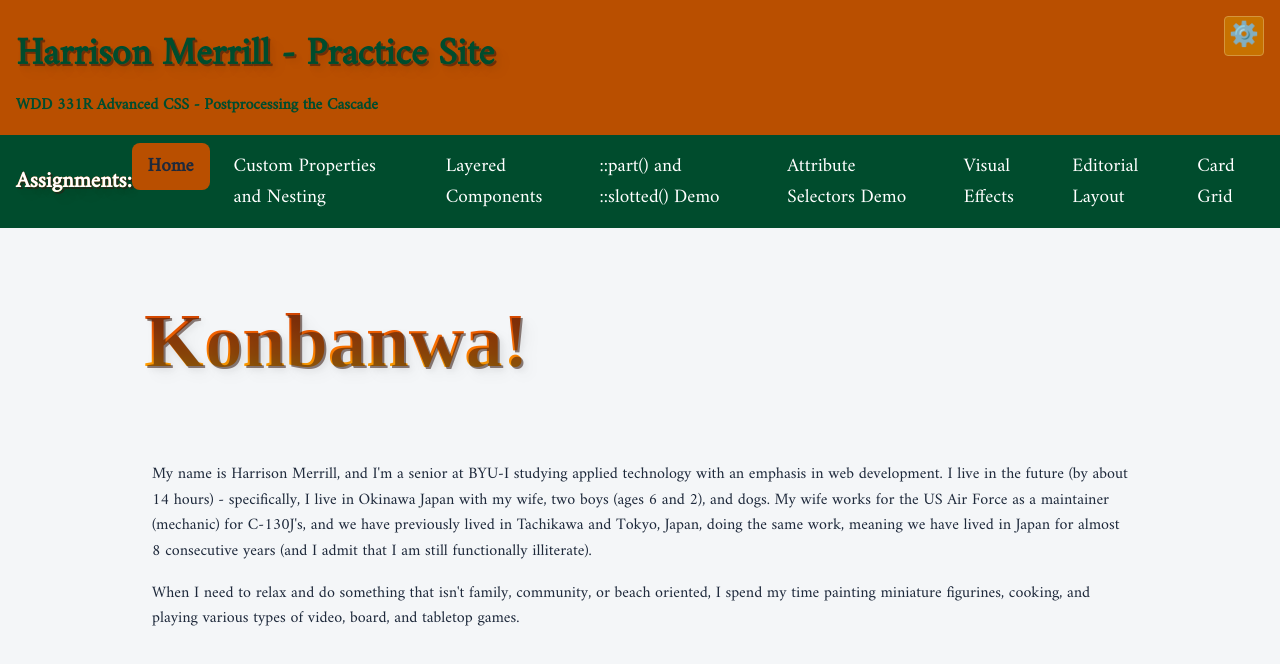
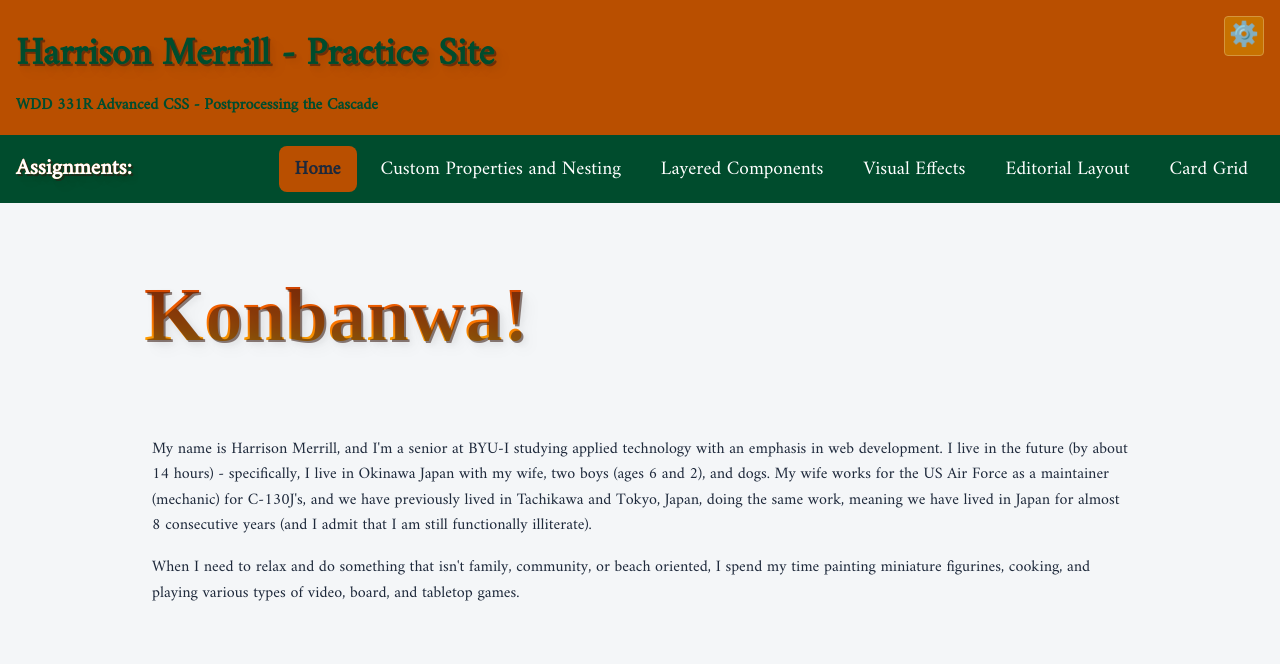
Before and after one commit to hwalkermerrill/wdd331R_aCSS, a website: page index.html in a window 1280 px wide. Drawn offline with Linux system fonts and the light colour scheme; a web font is replaced by a local one.

Commit message:
initialize, update nav links

```diff
--- a/index.html
+++ b/index.html
@@ -69,8 +69,6 @@
 			<li><a href="index.html" class="active">Home</a></li>
 			<li><a href="unit-1/custom-properties/index.html"> Custom Properties and Nesting</a></li>
 			<li><a href="unit-2/layered-components/index.html"> Layered Components</a></li>
-			<li><a href="unit-2/part-and-slotted/index.html"> ::part() and ::slotted() Demo</a></li>
-			<li><a href="demo/attributeSelectors.html"> Attribute Selectors Demo</a></li>
 			<li><a href="unit-3/visual-effects/index.html">Visual Effects</a></li>
 			<li><a href="unit-4/grid-layouts/editorial.html"> Editorial Layout</a></li>
 			<li><a href="unit-4/grid-layouts/cards.html"> Card Grid</a></li>
```
Also changed, not shown: README.md, unit-4/advanced/container-demo.css (added), unit-4/advanced/container-demo.html (added), unit-4/advanced/sticky-demo.css (added), unit-4/advanced/sticky-demo.html (added).
